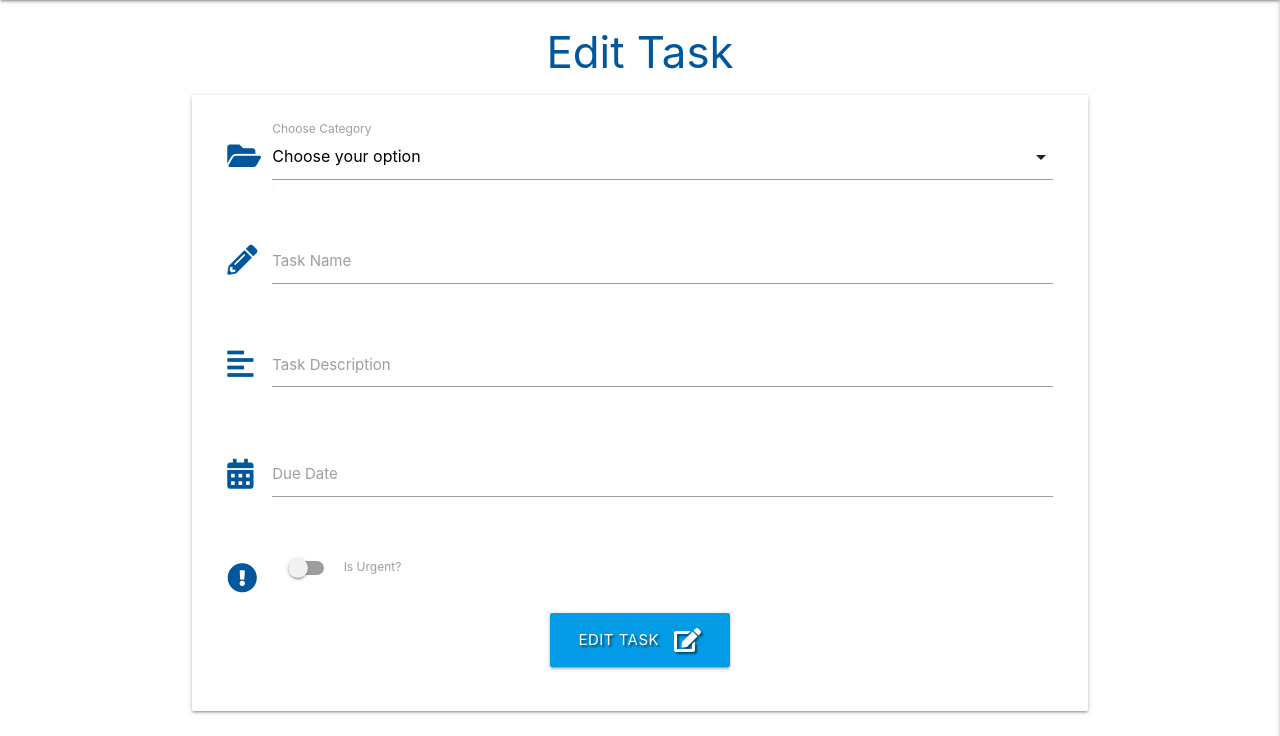
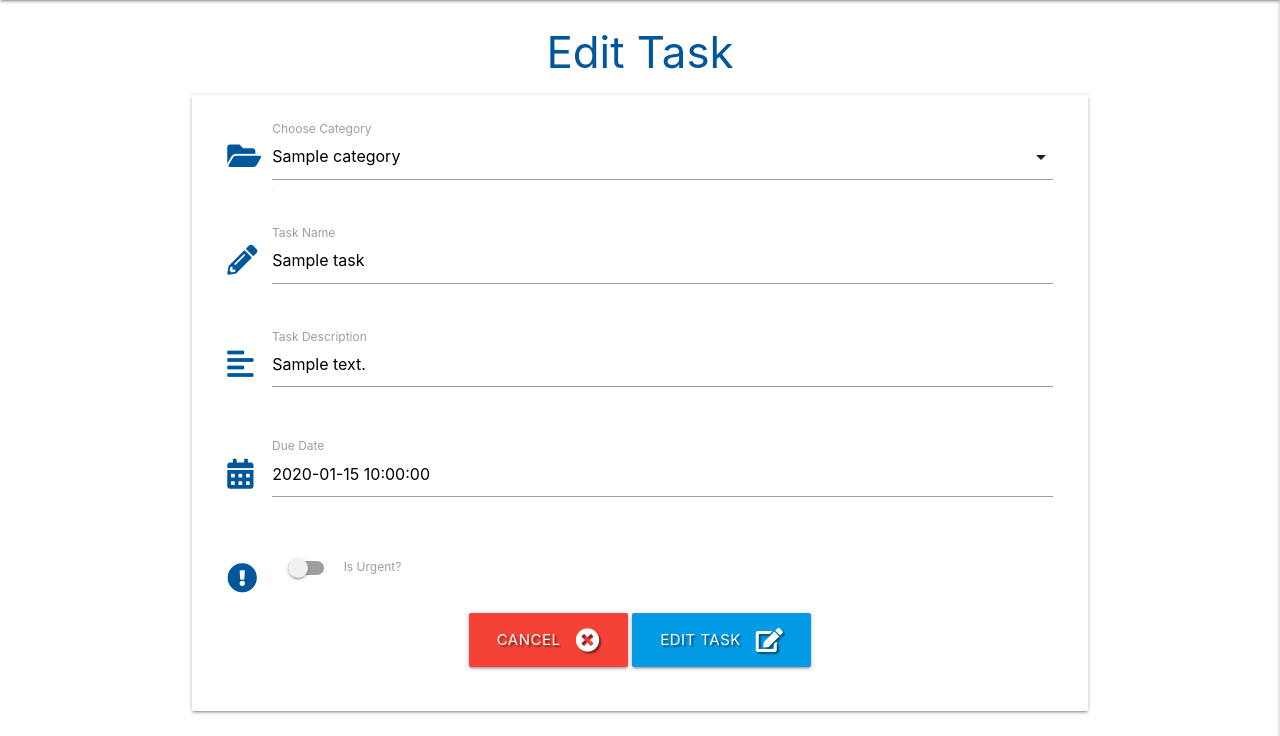
Before and after one commit to rajendradanve/task-manager, a Flask app: template templates/edit_task.html in a window 1280 px wide. Shown: the part 64-800 px from the top of the page. Run offline with Flask 2, Linux system fonts and the light colour scheme; the template is opened without the code that fills it: most values are stand-ins (such as "Sample title", 1, 10 or a date in 2020); some libraries are stand-ins or nearby versions.

Commit message:
cancel button added

```diff
--- a/templates/edit_task.html
+++ b/templates/edit_task.html
@@ -5,23 +5,28 @@
 
 <div class="row card-panel gray lighten-5">
     <form class="col s12" method="POST" action="{{url_for('edit_task', task_id=task._id)}}">
+     <!--Category-->
         <div class="row">
             <div class="input-field col s12">
                 <i class="fas fa-folder-open prefix light-blue-text text-darken-4"></i>
                 <select id="category_name" name="category_name" class="validate" required>
-                    <option value="" disabled selected>Choose your option</option>
+                    <option value="" disabled>Choose your option</option>
                     {% for category in categories %}
-                    <option value="{{category.category_name}}">{{category.category_name}}</option>
+                        {% if category.category_name == task.category_name %}
+                            <option value="{{category.category_name}}" selected>{{category.category_name}}</option>
+                        {% else %}
+                            <option value="{{category.category_name}}">{{category.category_name}}</option>
+                    {% endif %}
                     {% endfor %}
                 </select>
                 <label for="category_name">Choose Category</label>
             </div>
         </div>
+          <!--Task Name-->
         <div class="row">
             <div class="input-field col s12">
                 <i class="fas fa-pencil-alt prefix light-blue-text text-darken-4"></i>
-                <input id="task_name" name="task_name" minlength="5" maxlength="50
-                " type="text" class="validate" required>
+                <input id="task_name" name="task_name" minlength="5" maxlength="50" value="{{task.task_name}}" type="text" class="validate" required>
                 <label for="task_name">Task Name</label>
             </div>
         </div>
@@ -29,14 +34,16 @@
             <div class="input-field col s12">
                 <i class="fas fa-align-left prefix light-blue-text text-darken-4"></i>
                 <textarea id="task_description" name="task_description" minlength="5" maxlength="200"
-                    class="materialize-textarea validate" required></textarea>
+                    class="materialize-textarea validate" required>
+                    {{- task.task_description -}}
+                </textarea>
                 <label for="task_description">Task Description</label>
             </div>
         </div>
         <div class="row">
             <div class="input-field col s12">
                 <i class="fas fa-calendar-alt prefix light-blue-text text-darken-4"></i>
-                <input id="due_date" name="due_date"  type="text" class="datepicker validate" required>
+                <input id="due_date" name="due_date" value="{{task.due_date}}"  type="text" class="datepicker validate" required>
                 <label for="due_date">Due Date</label>
             </div>
         </div>
@@ -46,7 +53,11 @@
                 <div class="switch">
                     <i class="fas fa-exclamation-circle prefix light-blue-text text-darken-4"></i>
                     <label for="is_urgent">
-                        <input type="checkbox" id="is_urgent" name="is_urgent">
+                        {% if task.is_urgent == "on" %}
+                            <input type="checkbox" id="is_urgent" name="is_urgent" checked>
+                        {% else %}
+                            <input type="checkbox" id="is_urgent" name="is_urgent">
+                        {% endif %}
                         <span class="lever"></span>
                         Is Urgent?
                     </label>
@@ -55,6 +66,10 @@
         </div>
         <div class="row">
             <div class="col s12 center-align">
+                <!--cancel button-->
+                <a href="{{url_for('get_tasks')}}" class="btn-large red text-shadow">
+                    Cancel <i class="fas fa-times-circle right"></i>
+                </a>
                 <button type="submit" class="btn-large light-blue darken-1 text-shadow">
                     Edit Task
                     <i class="fas fa-edit right"></i>
```
